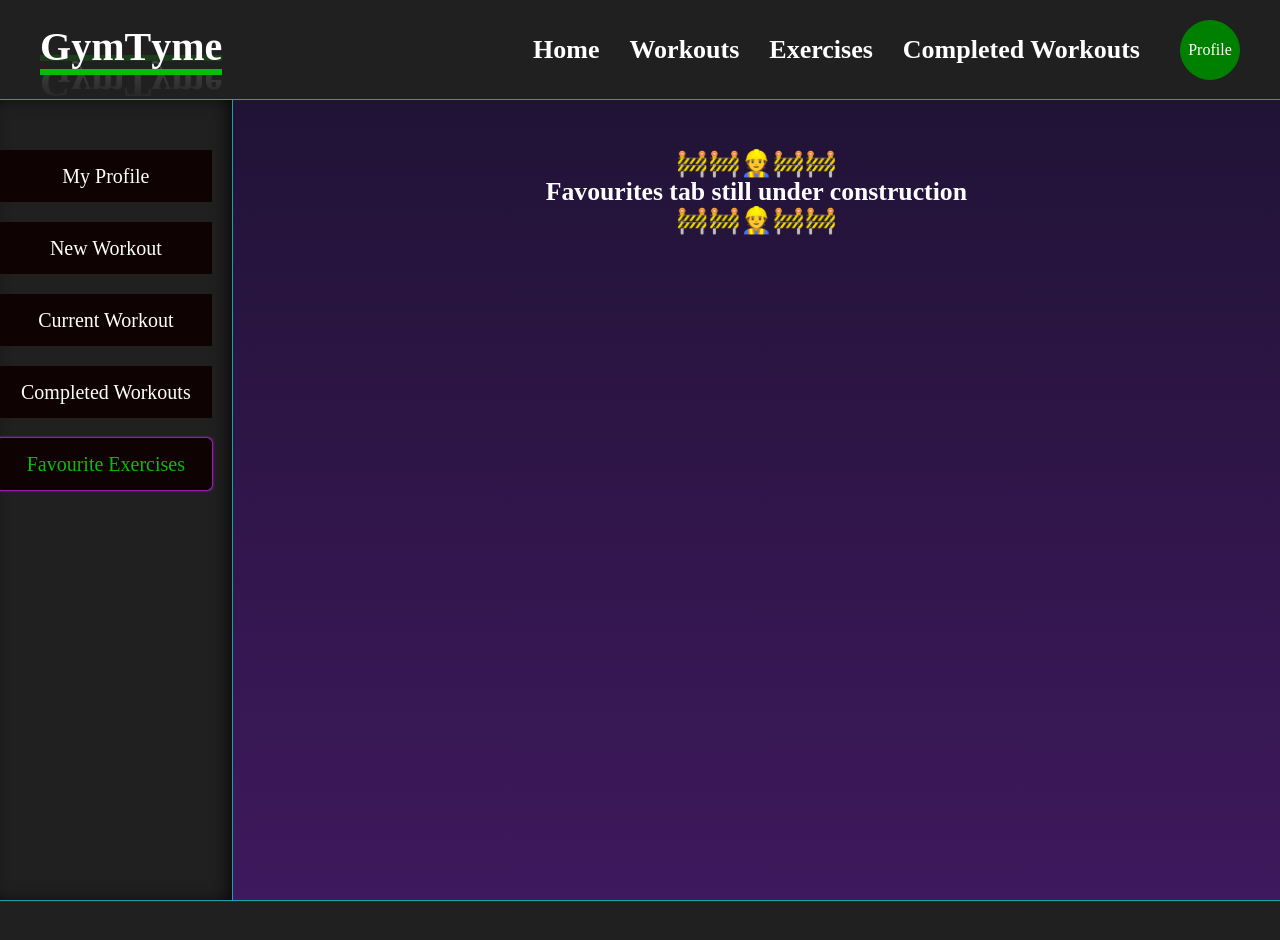
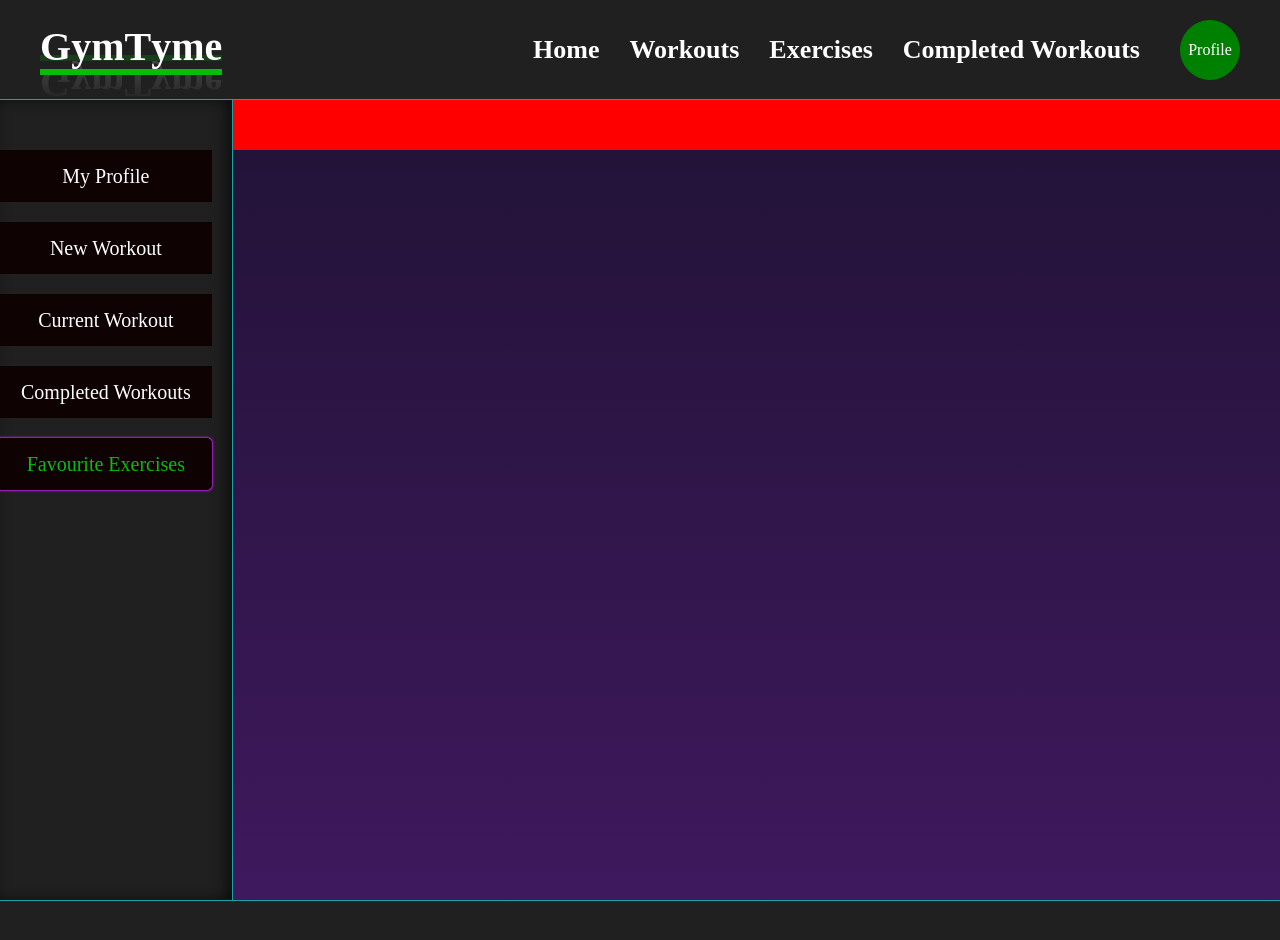
Before and after one commit to Satokii/gymtyme, a React (Vite) app: page /profile in a window 1280 px wide. Both pictures are taken after a click on the item "Favourite Exercises". Shown: the top 940 px of the page. Built offline with nearby package versions, Linux system fonts and the light colour scheme; a web font is replaced by a local one.

Commit message:
build: create css file for favourite exercises profile page

```diff
--- a/src/components/profile/components/FavouriteExercises.jsx
+++ b/src/components/profile/components/FavouriteExercises.jsx
@@ -1,9 +1,11 @@
+import '../../../styles/profile/favourite-exercises.css'
+
 function FavouriteExercises({ favourites }) {
     console.log(favourites)
 
     return (
-        <section id='fourth' className='profile--favourites grid'>
-            <h3>🚧🚧👷🚧🚧 <br /> Favourites tab still under construction <br /> 🚧🚧👷🚧🚧</h3>
+        <section className='profile--favourites grid'>
+
         </section>
     )
 }
--- /dev/null
+++ b/src/styles/profile/favourite-exercises.css
@@ -0,0 +1,8 @@
+/* FAVOURITES */
+.profile--favourites {
+    background-color: red;
+    padding-top: 50px;
+    font-size: 22px;
+    justify-items: center;
+    text-align: center;
+}
--- a/src/styles/profile/profile.css
+++ b/src/styles/profile/profile.css
@@ -73,14 +73,6 @@
     animation: 2s ease 0.6s forwards fade-in;
 }
 
-/* FAVOURITES */
-.profile--favourites {
-    padding-top: 50px;
-    font-size: 22px;
-    justify-items: center;
-    text-align: center;
-}
-
 /* MEDIA QUERIES */
 @media screen and (max-width: 1024px) {
     .profile--nav-list {
```
